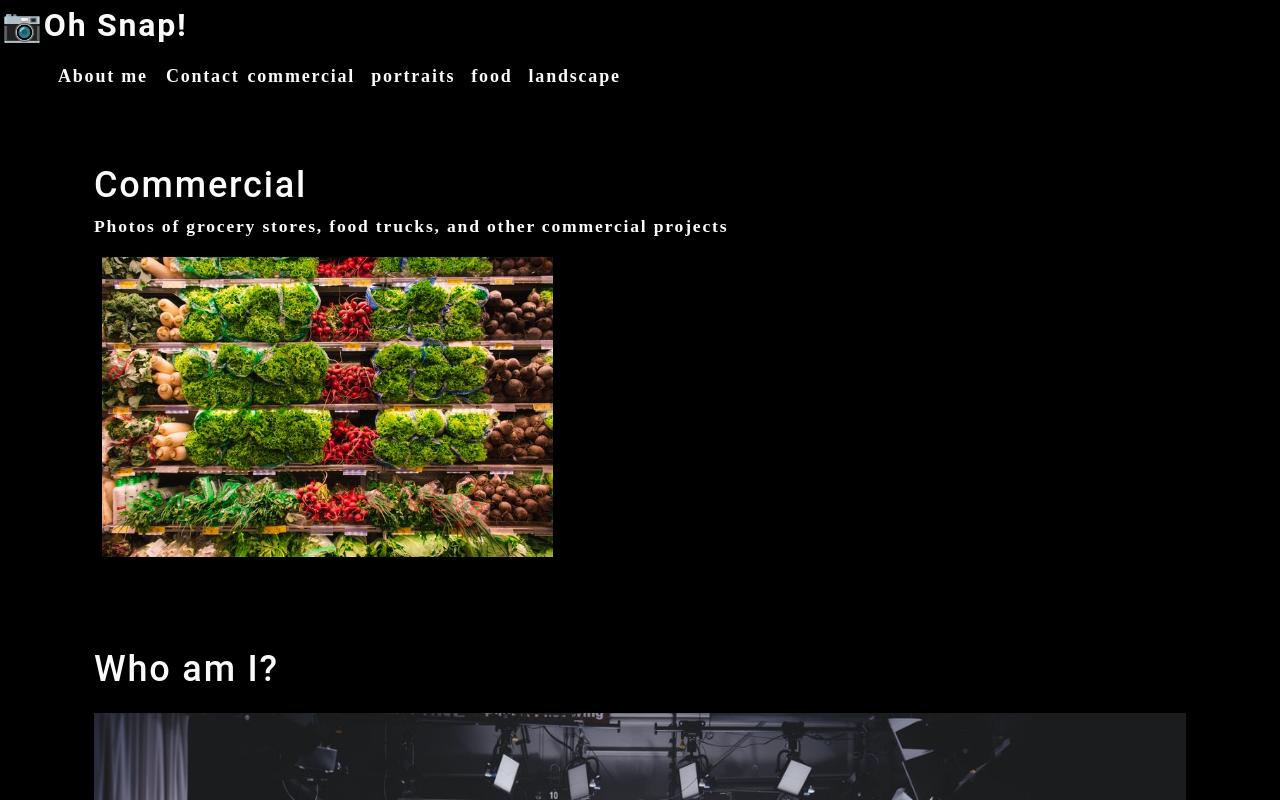
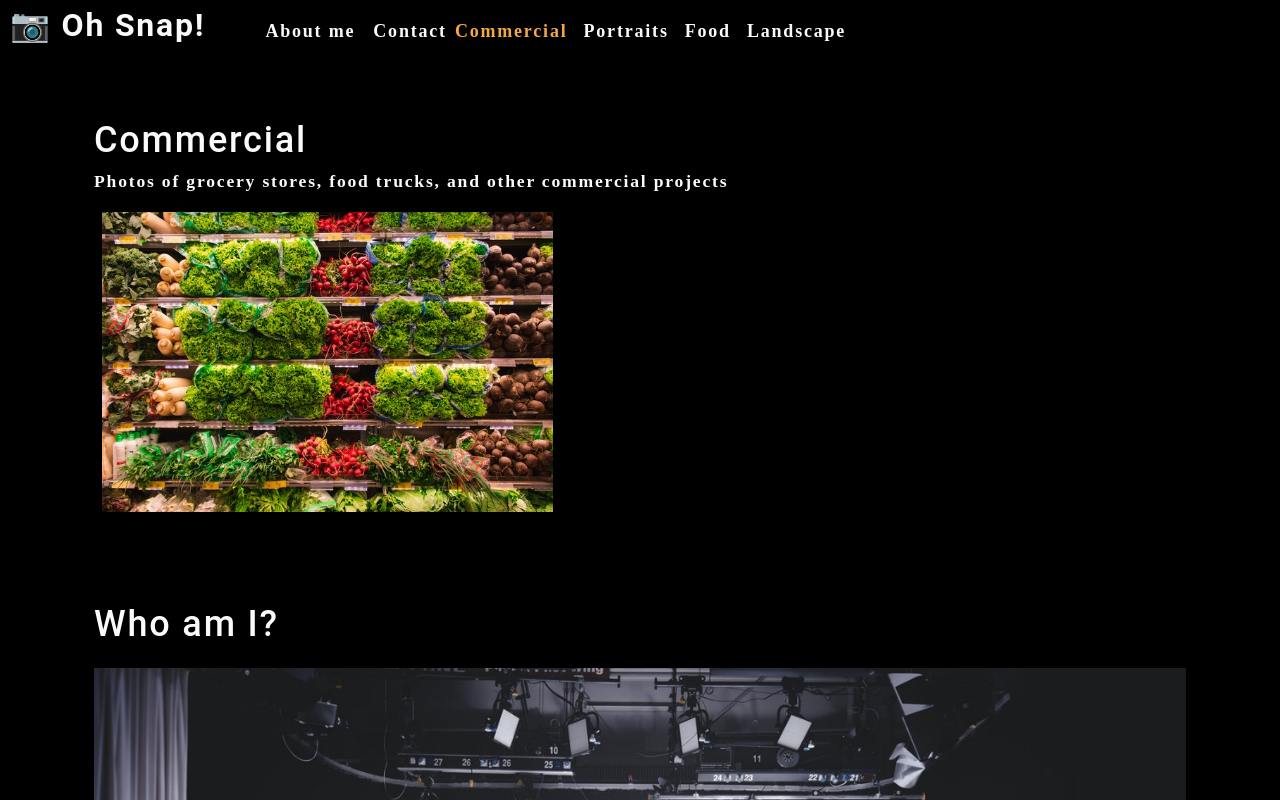
Before and after one commit to salpharre/photo-port, a React (Create React App) app in the folder photo-port/: page / in a window 1280 px wide. Shown: the top 800 px of the page. Built offline with nearby package versions, Linux system fonts and the light colour scheme.

Commit message:
added state to nav component and app.js, added link highlighting up when selected. renders beautifully

```diff
--- a/photo-port/src/App.js
+++ b/photo-port/src/App.js
@@ -1,13 +1,35 @@
-import React from "react";
+import React, { useState } from "react";
 // import './App.css';
 import About from "./components/About";
 import Nav from "./components/Nav";
 import Gallery from "./components/Gallery";
 
 function App() {
+  //navbar categories, other then about me and contact
+  const [categories] = useState([
+    {
+        name: "commercial",
+        description:
+            "Photos of grocery stores, food trucks, and other commercial projects",
+    },
+    { name: "portraits", description: "Portraits of people in my life" },
+    { name: "food", description: "Delicious delicacies" },
+    {
+        name: "landscape",
+        description: "Fields, farmhouses, waterfalls, and the beauty of nature",
+    },
+]);
+
+  //state for keeping track of what object in categories array is selected
+  const [currentCategory, setCurrentCategory] = useState(categories[0]);
+
   return (
     <div>
-      <Nav />
+      <Nav
+        categories={categories}
+        setCurrentCategory={setCurrentCategory}
+        currentCategory={currentCategory}
+      />
       <main>
         <Gallery />
         <About />
--- a/photo-port/src/components/Nav/index.js
+++ b/photo-port/src/components/Nav/index.js
@@ -1,30 +1,26 @@
-import React from "react";
+import React, { useEffect } from "react";
+import { capitalizeFirstLetter } from "../../utils/helpers";
 
-function Nav() {
-    //navbar categories, other then about me and contact
-    const categories = [
-        {
-            name: "commercial",
-            description:
-                "Photos of grocery stores, food trucks, and other commercial projects",
-        },
-        { name: "portraits", description: "Portraits of people in my life" },
-        { name: "food", description: "Delicious delicacies" },
-        {
-            name: "landscape",
-            description: "Fields, farmhouses, waterfalls, and the beauty of nature",
-        },
-    ];
+function Nav({ categories, setCurrentCategory, currentCategory }) {
+    //or instead of destructuring inside the function Nav as arguments
+    //set it as props
+    //with below:
+    // const {
+    //     categories = [],
+    //     setCurrentCategory,
+    //     currentCategory,
+    //  } = props;
 
-    function categorySelected(name) {
-        console.log(`${name} clicked`);
-    }
+    //updating document.title
+    useEffect(() => {
+        document.title = capitalizeFirstLetter(currentCategory.name);
+    }, [currentCategory]);
 
     return (
-        <header>
+        <header className="flex-row px-1">
             <h2>
                 <a data-testid="link" href="/">
-                    <span role="img" aria-label="camera">📷</span>Oh Snap!
+                    <span role="img" aria-label="camera">{" "}📷</span>{" "}Oh Snap!
                 </a>
             </h2>
             <nav>
@@ -37,13 +33,14 @@ function Nav() {
                     </li>
                     {categories.map((category) => (
                         <li
-                            className="mx-1"
+                            className={`mx-1 ${
+                            currentCategory.name === category.name && 'navActive'}`}
                             key={category.name}
                         >
                             <span
-                                onClick={() => categorySelected(category.name)}
+                                onClick={() => setCurrentCategory(category)}
                             >
-                                {category.name}
+                                {capitalizeFirstLetter(category.name)}
                             </span>
                         </li>
                     ))}
```
